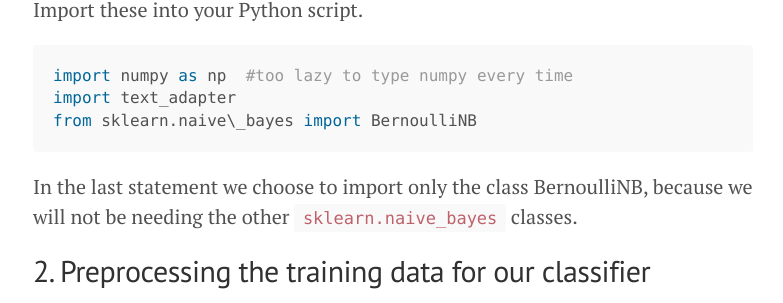
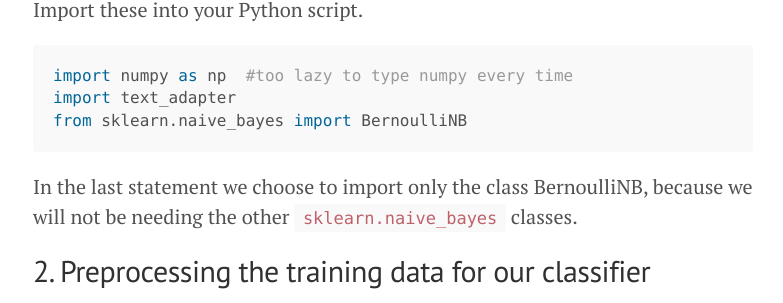
Before and after one commit to Winterflower/winterflower.github.io, a Jekyll site: the page built from _posts/2014-11-10-scikit-learn-tutorial.md, in a window 1280 px wide and 900 px high, scrolled down 596 px. Shown: the part 149-452 px from the top of the window, without its empty margins (247-1030 px from the left). Built offline with Jekyll 4.4.1, drawn with Linux system fonts in a browser that asks for light colours; Markdown is read by kramdown in place of the engine named in the settings.

Commit message:
more fixes

````diff
--- a/_posts/2014-11-10-scikit-learn-tutorial.md
+++ b/_posts/2014-11-10-scikit-learn-tutorial.md
@@ -15,16 +15,17 @@ Prerequisites:
 
 ##1. Importing required modules
 For this tutorial, we will require three modules
+
 1. numpy
 2. sklearn.naive_bayes
-3. text\_adapter
+3. text_adapter
 
 Import these into your Python script.
 
 ```python
 import numpy as np  #too lazy to type numpy every time
 import text_adapter
-from sklearn.naive\_bayes import BernoulliNB
+from sklearn.naive_bayes import BernoulliNB
 ```
 In the last statement we choose to import only
 the class BernoulliNB, because we will not be
````
